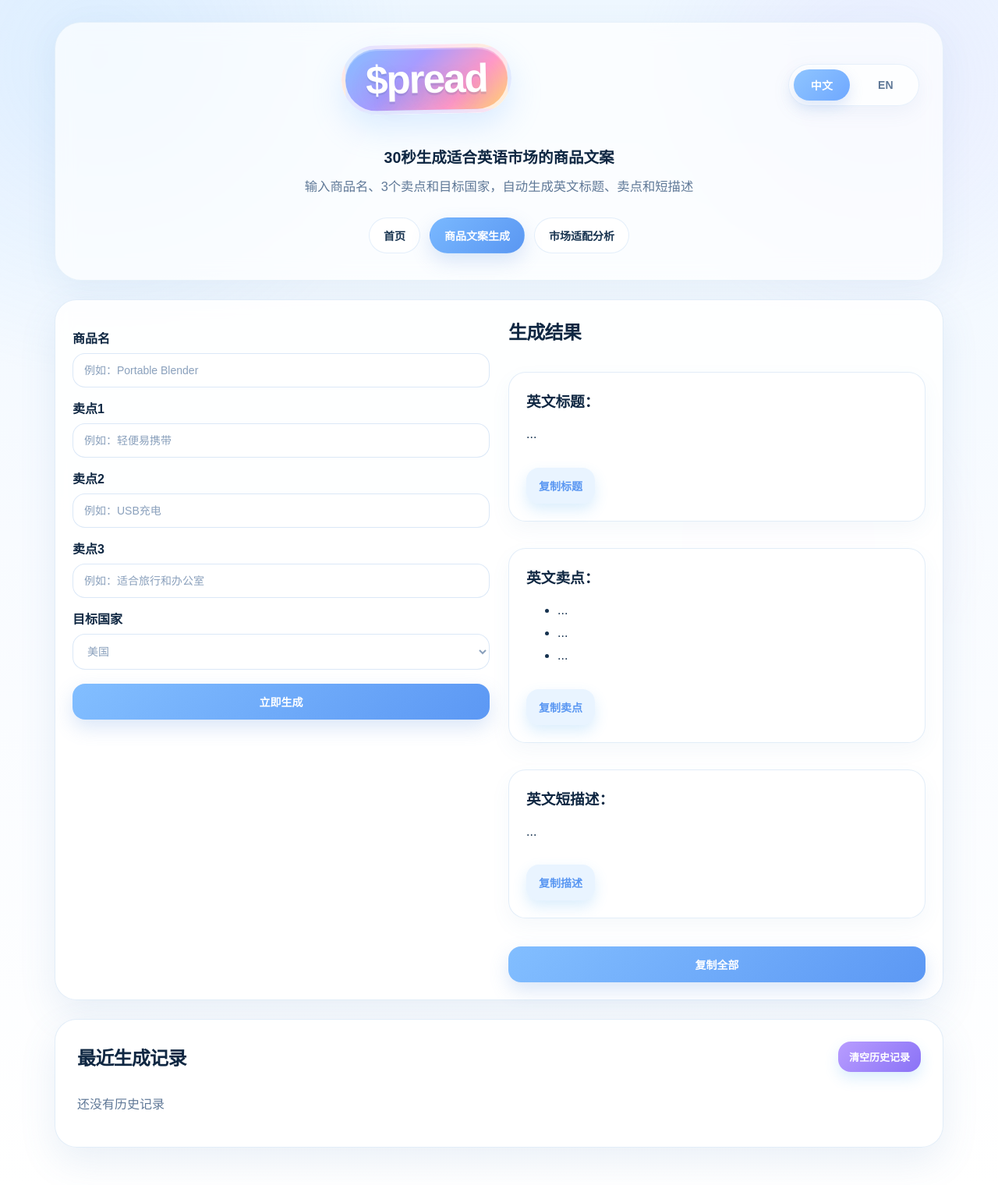
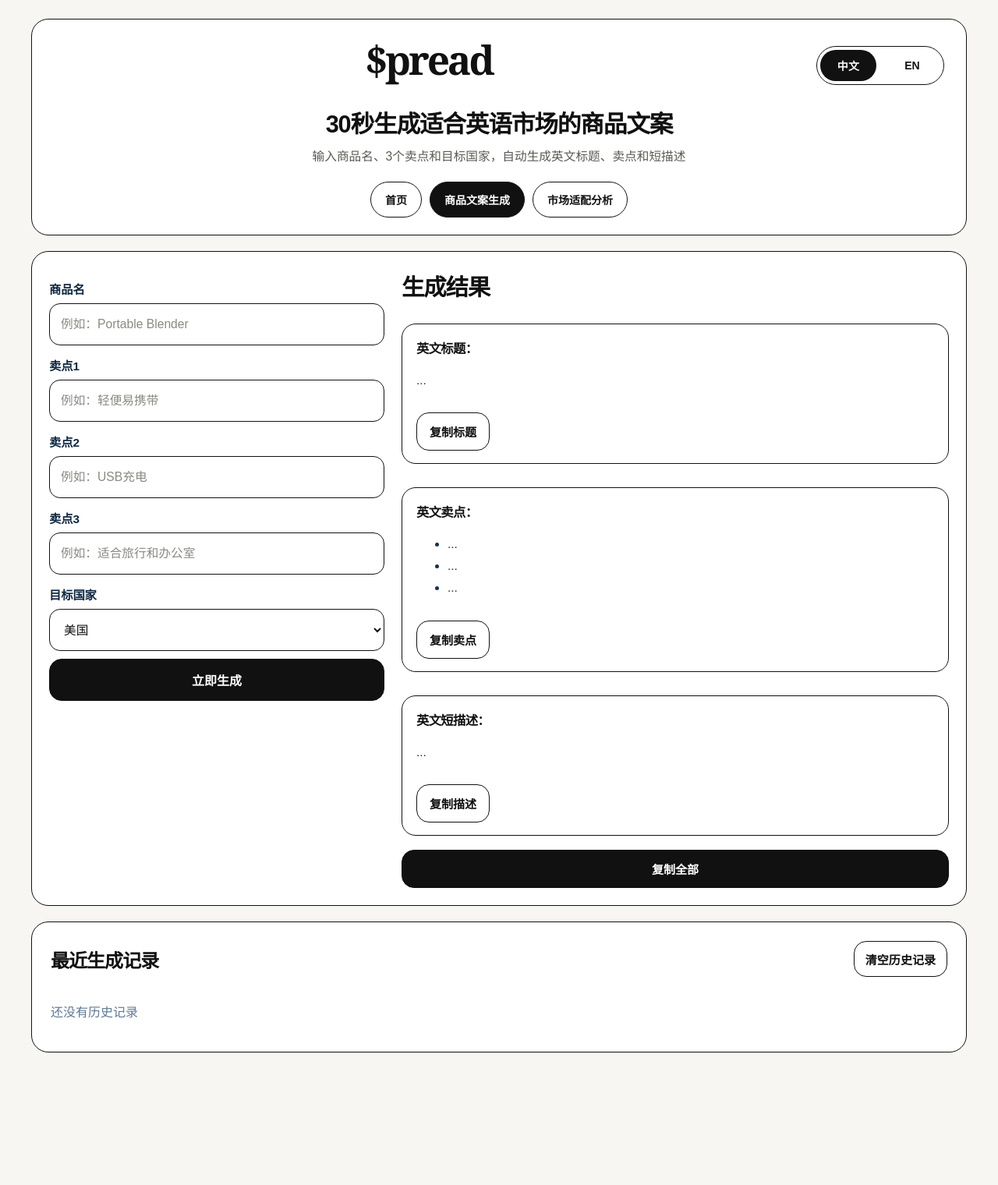
Before and after one commit to sixianli59-afk/spread, a website: page generate.html in a window 1280 px wide. Shown: the whole page at 78% size. After the commit the page ends 1398 px from the top, so only its background shows below. Drawn offline with Linux system fonts and the light colour scheme.

Commit message:
Apply monochrome line style to tool pages

```diff
--- a/generate.html
+++ b/generate.html
@@ -6,7 +6,7 @@
   <title>$pread - 商品文案生成</title>
   <link rel="stylesheet" href="style.css" />
 </head>
-<body>
+<body class="mono-site tool-page">
   <div class="container">
     <header class="hero playful-hero">
       <div class="landing-nav">
--- a/style.css
+++ b/style.css
@@ -2058,3 +2058,207 @@ body.mono-site::before,
     width: 100%;
   }
 }
+
+/* ===== Monochrome tool pages ===== */
+.tool-page {
+  background: var(--mono-bg) !important;
+}
+
+.tool-page .container {
+  max-width: 1240px;
+  padding-top: 24px;
+  padding-bottom: 48px;
+}
+
+.tool-page .hero {
+  padding: 26px 28px 22px !important;
+  margin-bottom: 20px;
+  text-align: center;
+}
+
+.tool-page .landing-nav {
+  display: flex;
+  align-items: center;
+  justify-content: space-between;
+  gap: 16px;
+  margin-bottom: 18px;
+}
+
+.tool-page .brand-logo.center {
+  font-family: Georgia, "Times New Roman", serif !important;
+  font-size: clamp(2.1rem, 4vw, 3.2rem) !important;
+  font-weight: 700 !important;
+  letter-spacing: -0.06em !important;
+}
+
+.tool-page .subtitle {
+  font-size: clamp(1.5rem, 2.4vw, 2rem);
+  margin-bottom: 8px;
+}
+
+.tool-page .desc {
+  max-width: 760px;
+  margin: 0 auto;
+  font-size: 0.98rem;
+  line-height: 1.8;
+}
+
+.tool-page .page-nav {
+  margin-top: 18px;
+}
+
+.tool-page .card {
+  display: grid;
+  grid-template-columns: minmax(320px, 430px) minmax(420px, 1fr);
+  gap: 22px;
+  align-items: start;
+  padding: 22px !important;
+}
+
+.tool-page .form-section,
+.tool-page .result-section {
+  padding: 0 !important;
+}
+
+.tool-page .form-section {
+  position: sticky;
+  top: 18px;
+}
+
+.tool-page .form-section label {
+  font-size: 0.96rem;
+  letter-spacing: -0.01em;
+}
+
+.tool-page .form-section input,
+.tool-page .form-section select {
+  min-height: 54px;
+  font-size: 0.98rem;
+}
+
+.tool-page .form-section button {
+  width: 100%;
+  min-height: 54px;
+  margin-top: 10px;
+  font-size: 1rem;
+}
+
+.tool-page .result-section h2 {
+  margin-bottom: 12px;
+  font-size: clamp(1.6rem, 2.3vw, 2.2rem);
+}
+
+.tool-page .result-box {
+  margin-bottom: 14px;
+  padding: 18px 18px 16px !important;
+}
+
+.tool-page .result-box h3 {
+  font-size: 1.02rem;
+  margin-bottom: 10px;
+}
+
+.tool-page .result-box p,
+.tool-page .result-box li {
+  font-size: 0.97rem;
+  line-height: 1.8;
+}
+
+.tool-page .copy-btn,
+.tool-page .copy-all-btn,
+.tool-page .clear-history-btn {
+  min-height: 46px;
+  font-size: 0.94rem;
+}
+
+.tool-page .copy-all-btn {
+  width: 100%;
+  margin-top: 4px;
+}
+
+.tool-page .history-section {
+  margin-top: 20px;
+  padding: 24px !important;
+}
+
+.tool-page .history-header {
+  display: flex;
+  align-items: center;
+  justify-content: space-between;
+  gap: 12px;
+  margin-bottom: 16px;
+}
+
+.tool-page .history-list {
+  display: grid;
+  gap: 14px;
+}
+
+.tool-page .history-item,
+.tool-page .analyze-history-item {
+  padding: 18px !important;
+}
+
+.tool-page .history-item h3,
+.tool-page .analyze-history-item h3 {
+  font-size: 1.05rem;
+  margin-bottom: 8px;
+}
+
+.tool-page .history-meta,
+.tool-page .analyze-history-meta {
+  margin-bottom: 10px;
+}
+
+.tool-page #marketContextCard .result-box {
+  margin-bottom: 0;
+}
+
+.tool-page .status {
+  margin-top: 10px;
+}
+
+@media (max-width: 960px) {
+  .tool-page .card {
+    grid-template-columns: 1fr;
+  }
+
+  .tool-page .form-section {
+    position: static;
+  }
+}
+
+@media (max-width: 768px) {
+  .tool-page .container {
+    padding-top: 18px;
+    padding-bottom: 32px;
+  }
+
+  .tool-page .hero {
+    padding: 20px 16px 18px !important;
+  }
+
+  .tool-page .landing-nav {
+    flex-direction: column;
+    align-items: flex-start;
+  }
+
+  .tool-page .lang-switcher {
+    align-self: flex-end;
+  }
+
+  .tool-page .card,
+  .tool-page .history-section {
+    padding: 16px !important;
+  }
+
+  .tool-page .history-header {
+    flex-direction: column;
+    align-items: stretch;
+  }
+
+  .tool-page .clear-history-btn,
+  .tool-page .copy-all-btn {
+    width: 100%;
+  }
+}
```
Also changed, not shown: analyze.html (+1 -1 lines).
